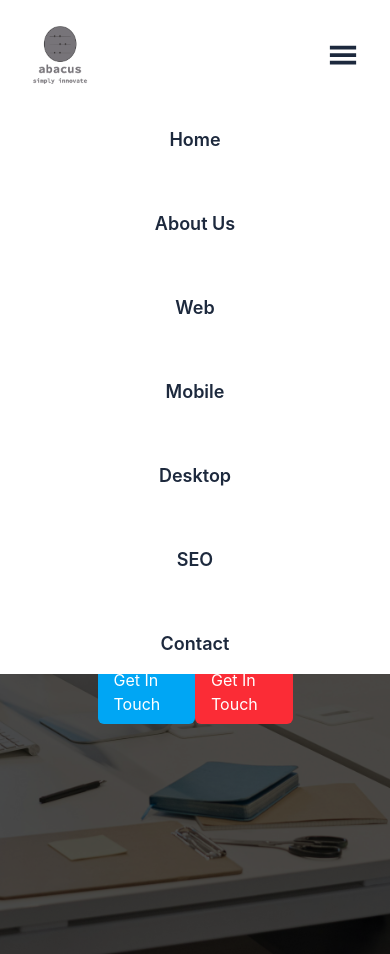
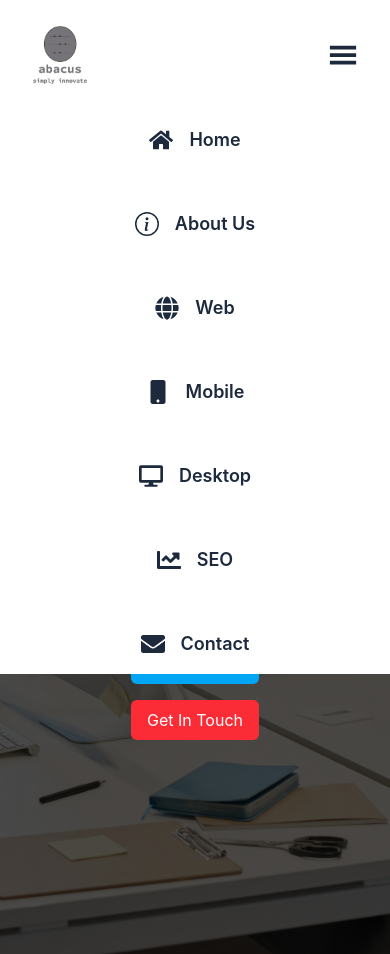
Before and after one commit to Burlington1308/abacus_technologies, a React (Vite) app: page / in a window 390 px wide. Both pictures are taken after a click on the icon 343 px from the left and 54 px from the top of the page. Built offline with nearby package versions, Linux system fonts and the light colour scheme.

Commit message:
mobile menu icons

```diff
--- a/src/components/Home.jsx
+++ b/src/components/Home.jsx
@@ -14,7 +14,7 @@ const Home = () => {
               Tailored software that meets your business needs
             </p>
 
-            <div className="flex mt-16 w-1/2 items-center justify-around">
+            <div className="flex flex-col gap-4 md:flex-row mt-16 w-1/2 items-center justify-around">
               <a className='bg-sky-500 py-2 px-4 text-white rounded-md hover:bg-sky-600 transition-all'
                 href="https://wa.me/27619941652"
               >
--- a/src/components/Navbar.jsx
+++ b/src/components/Navbar.jsx
@@ -1,7 +1,8 @@
 import {useState} from 'react';
 import {Outlet, Link} from 'react-router';
-import { FaSearch } from 'react-icons/fa';
+import { FaSearch, FaHome, FaGlobe, FaMobile, FaDesktop, FaChartLine, FaEnvelope } from 'react-icons/fa';
 import { GiHamburgerMenu } from 'react-icons/gi';
+import { BsInfoCircle } from 'react-icons/bs';
 import Logo from '../assets/images/abacus logo.png';
 
 const Navbar = () => {
@@ -43,39 +44,46 @@ const Navbar = () => {
                 ${isMenuOpen ? "opacity-100" : "opacity-0"}`}
                 style={{transition: "transform 0.3s ease, opacity 0.3s ease"}}
             >
-                <li className='list-none w-full text-center p-4
+                <li className='list-none w-full flex items-center justify-center gap-4 p-4
                     hover:bg-sky-400 hover:text-white transition-all cursor-pointer'
                 >
-                    Home
+                    <FaHome size={24}/>
+                    <Link to="/">Home</Link>
                 </li>
-                <li className='list-none w-full text-center p-4
+                <li className='list-none w-full flex items-center justify-center gap-4 p-4
                     hover:bg-sky-400 hover:text-white transition-all cursor-pointer'
                 >
+                    <BsInfoCircle size={24}/>
                     <Link to="/about">About Us</Link>
                 </li>
-                <li className='list-none w-full text-center p-4
+                <li className='list-none w-full flex items-center justify-center gap-4 p-4
                     hover:bg-sky-400 hover:text-white transition-all cursor-pointer'
                 >
+                    <FaGlobe size={24}/>
                     <Link to="/services/web">Web</Link>
                 </li>
-                <li className='list-none w-full text-center p-4
+                <li className='list-none w-full flex items-center justify-center gap-4 p-4
                     hover:bg-sky-400 hover:text-white transition-all cursor-pointer'
                 >
+                    <FaMobile size={24}/>
                     <Link to="/services/mobile">Mobile</Link>
                 </li>
-                <li className='list-none w-full text-center p-4
+                <li className='list-none w-full flex items-center justify-center gap-4 p-4
                     hover:bg-sky-400 hover:text-white transition-all cursor-pointer'
                 >
+                    <FaDesktop size={24}/>
                     <Link to="/services/desktop">Desktop</Link>
                 </li>
-                <li className='list-none w-full text-center p-4
+                <li className='list-none w-full flex items-center justify-center gap-4 p-4
                     hover:bg-sky-400 hover:text-white transition-all cursor-pointer'
                 >
+                    <FaChartLine size={24}/>
                     <Link to="/services/seo">SEO</Link>
                 </li>
-                <li className='list-none w-full text-center p-4
+                <li className='list-none w-full flex items-center justify-center gap-4 p-4
                     hover:bg-sky-400 hover:text-white transition-all cursor-pointer'
                 >
+                    <FaEnvelope size={24}/>
                     <Link to="/contact">Contact</Link>
                 </li>
             </div>
```
